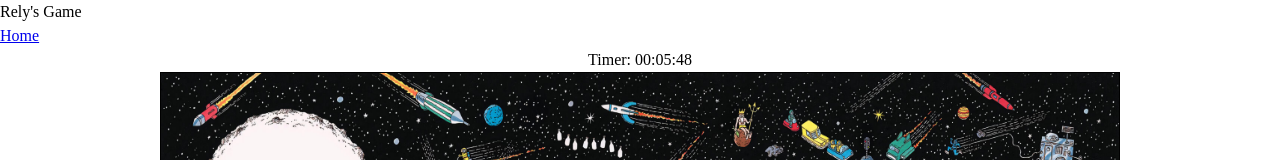
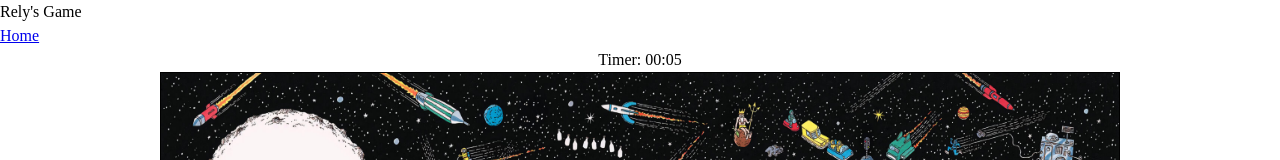
Before and after one commit to Relyful/WaldoWhere, a React app in the folder frontend/: page / in a window 1280 px wide. Shown: the top 160 px of the page. Built offline with nearby package versions, Linux system fonts and the light colour scheme; no server answers; the HTML template or start-up script is replaced by a standard one.

Commit message:
Change timer to only show minutes and seconds

```diff
--- a/frontend/src/components/Timer/Timer.jsx
+++ b/frontend/src/components/Timer/Timer.jsx
@@ -3,15 +3,12 @@ import styles from "./Timer.module.css"
 function Timer({timer}) {
 
   // Minutes calculation
-  const minutes = Math.floor((timer) / 6000);
+  const minutes = Math.floor(timer / 60);
 
   // Seconds calculation
-  const seconds = Math.floor((timer % 6000) / 100);
+  const seconds = timer % 60;
 
-  // Milliseconds calculation
-  const milliseconds = timer % 100;
-
-  return <div className={styles.timer}>Timer: {minutes.toString().padStart(2, "0")}:{seconds.toString().padStart(2, "0")}:{milliseconds.toString().padStart(2, "0")}</div>
+  return <div className={styles.timer}>Timer: {minutes.toString().padStart(2, "0")}:{seconds.toString().padStart(2, "0")}</div>
 }
 
 export default Timer;
--- a/frontend/src/hooks/useGameTimer.js
+++ b/frontend/src/hooks/useGameTimer.js
@@ -5,7 +5,7 @@ export function useGameTimer() {
   const intervalRef = useRef(null);
 
   useEffect(() => {
-    intervalRef.current = setInterval(() => setTimer(t => t + 1), 10);
+    intervalRef.current = setInterval(() => setTimer(t => t + 1), 1000);
     return () => clearInterval(intervalRef.current);
   }, []);
 
```
